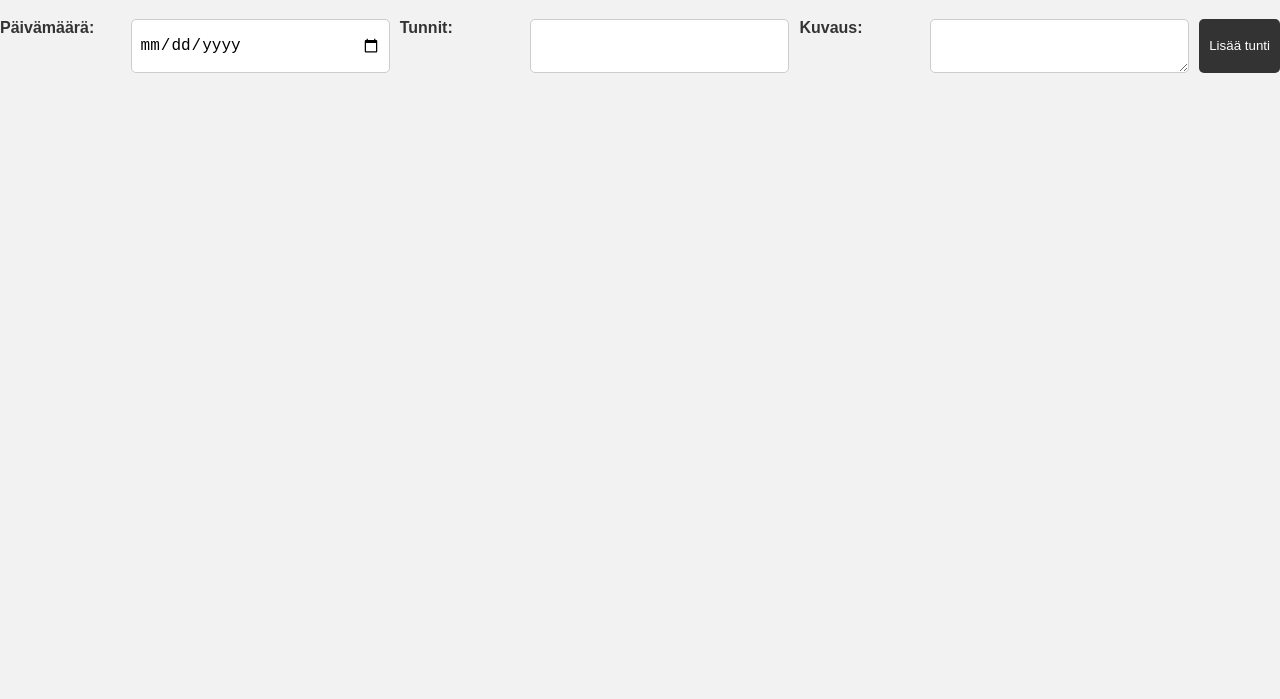
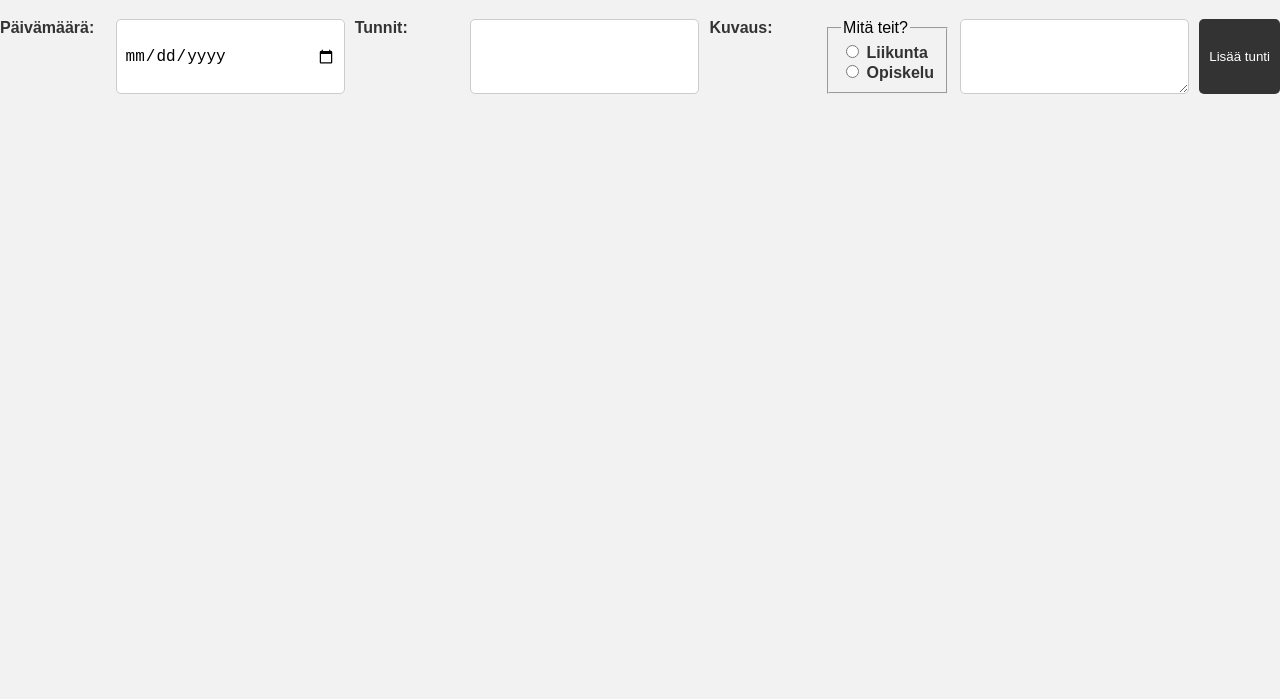
Before and after one commit to rikulahdeaho/Projekti-1, a plain HTML site: page index.html in a window 1280 px wide. Shown: the part 101-800 px from the top of the page. Drawn offline with Linux system fonts and the light colour scheme.

Commit message:
joo o ne radiot

```diff
--- a/index.html
+++ b/index.html
@@ -15,6 +15,19 @@
         <input type="number" id="tunnit" min="0" required>
 
         <label for="kuvaus">Kuvaus:</label>
+        <!--ZEKBOX-->
+        <fieldset>
+            <legend>Mitä teit?</legend>
+            <div>
+              <input type="radio" id="Liikunta" name="interest" value="coding" />
+              <label for="coding">Liikunta</label>
+            </div>
+            <div>
+              <input type="radio" id="Opiskelu" name="interest" value="Opiskelu" />
+              <label for="music">Opiskelu</label>
+            </div>
+          </fieldset>
+
         <textarea id="kuvaus"></textarea>
 
         <button type="submit">Lisää tunti</button>
```
